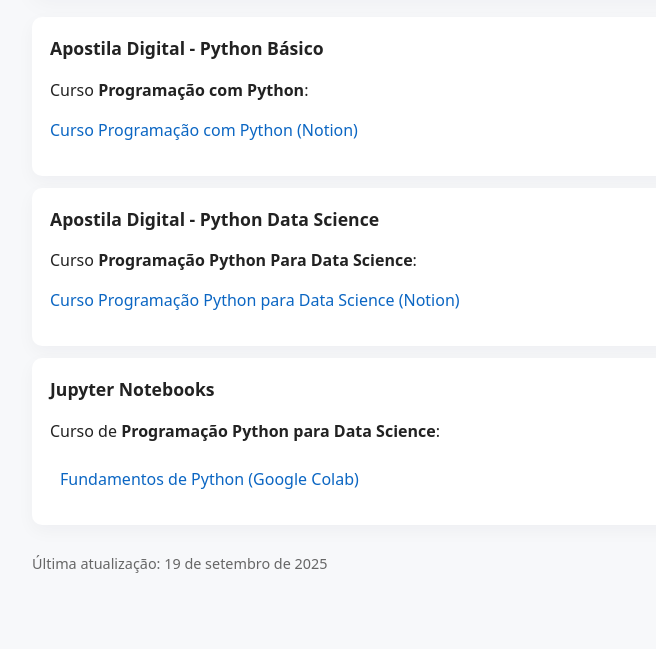
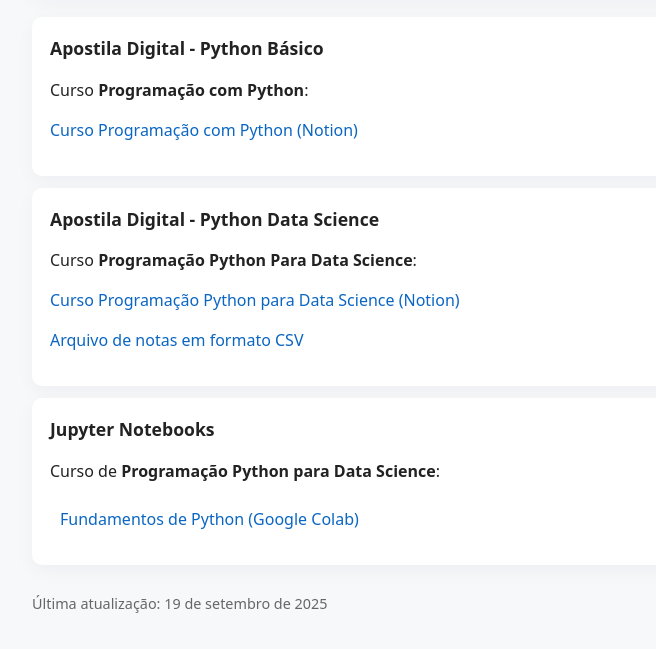
Before and after one commit to cfabbrijr/cfabbrijr.github.io, a plain HTML site: page index.html in a window 1280 px wide. Shown: the part 185-834 px from the top of the page, without its empty margins (158-814 px from the left). Drawn offline with Linux system fonts and the light colour scheme.

Commit message:
Adicionado link para notas.csv

```diff
--- a/index.html
+++ b/index.html
@@ -94,6 +94,7 @@
       <h2>Apostila Digital - Python Data Science</h2>
       <p>Curso <strong>Programação Python Para Data Science</strong>:</p>
       <p><a href="https://inky-sprint-8c0.notion.site/Python-para-Data-Science-60-horas-26960ee6cf768047b711d1892bca2070" target="_blank" rel="noopener">Curso Programação Python para Data Science (Notion)</a></p>
+      <p><a href="https://github.com/cfabbrijr/cfabbrijr.github.io/blob/main/notas.csv" target="_blank" rel="noopener">Arquivo de notas em formato CSV</a></p>
     </section>
 
     <section class="card">
```
